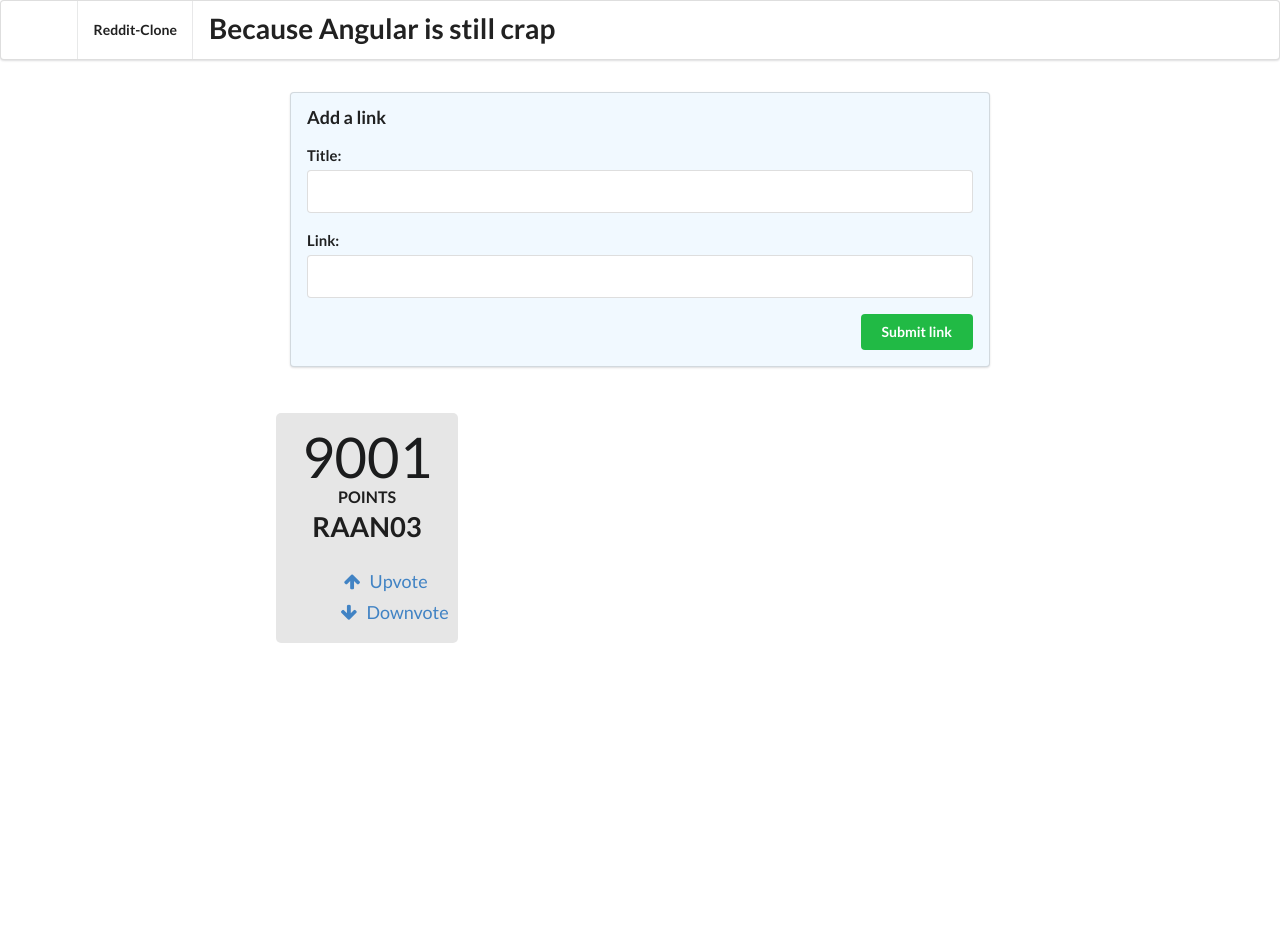
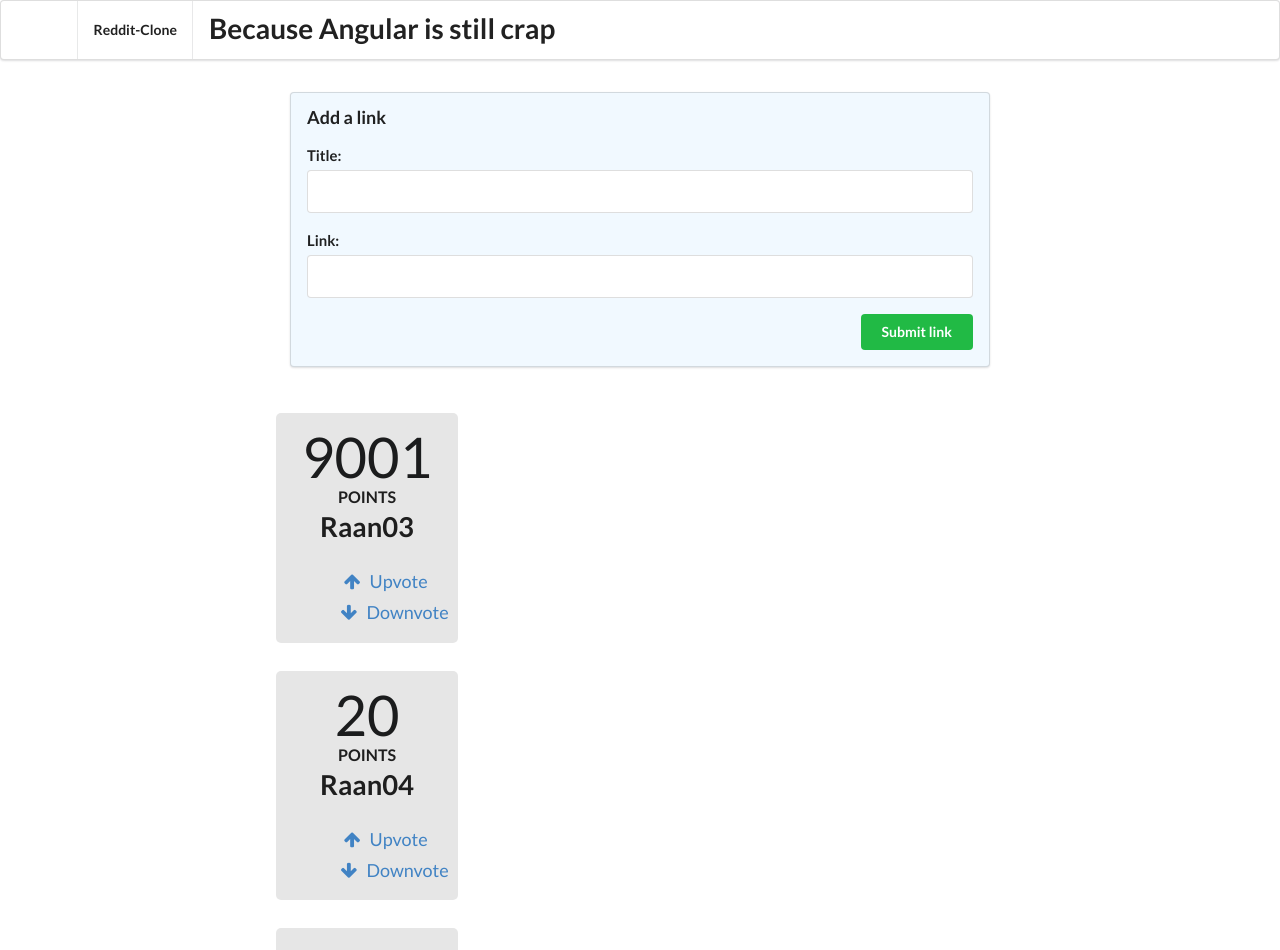
Before and after one commit to Raan03/Playground, an Angular app in the folder Angular/Reddit-Clone/: page / in a window 1280 px wide. Shown: the top 950 px of the page. Before the commit the page ends 800 px from the top, so only its background shows below. Built offline with nearby package versions, Linux system fonts and the light colour scheme.

Commit message:
Decouple Article, creating articles

```diff
--- a/Angular/Reddit-Clone/src/app/app.component.html
+++ b/Angular/Reddit-Clone/src/app/app.component.html
@@ -15,5 +15,8 @@
 	</button>
 </form>
 <div class="ui grid posts">
-	<app-article></app-article>
+	<app-article
+		*ngFor="let article of articles"
+		[article]="article">
+	</app-article>
 </div>
--- a/Angular/Reddit-Clone/src/app/app.component.ts
+++ b/Angular/Reddit-Clone/src/app/app.component.ts
@@ -1,4 +1,5 @@
 import { Component } from '@angular/core';
+import { Article } from './article/article.model';
 
 @Component({
   selector: 'app-root',
@@ -6,8 +7,20 @@ import { Component } from '@angular/core';
   styleUrls: ['./app.component.css']
 })
 export class AppComponent {
+	articles: Article[];
+
+	constructor(){
+		this.articles = [
+					new Article('Raan03', 'http://www.raan03.be', 9001),
+					new Article('Raan04', 'http://www.raan04.be', 20),
+					new Article('Raan02', 'http://www.raan02.be', 141)
+		]
+	}
+
 	addArticle(title: HTMLInputElement, link: HTMLInputElement): boolean{
+		this.articles.push(new Article(title.value, link.value, 1));
 		console.log(`Adding article title: ${title.value} and link: ${link.value}`);
+
 		return false;
 	}
 }
--- a/Angular/Reddit-Clone/src/app/article/article.component.ts
+++ b/Angular/Reddit-Clone/src/app/article/article.component.ts
@@ -1,4 +1,4 @@
-import { Component, OnInit, HostBinding } from '@angular/core';
+import { Component, OnInit, Input, HostBinding } from '@angular/core';
 import { Article } from './article.model';
 
 @Component({
@@ -8,16 +8,10 @@ import { Article } from './article.model';
 })
 export class ArticleComponent implements OnInit {
   @HostBinding('attr.class') cssClass = 'row';
-  article: Article;
+  @Input() article: Article;
 
   constructor()
   {
-	  this.article = new Article(
-		"RAAN03",
-		"http://www.raan03.be",
-		9001
-	  );
-
   }
 
 	voteUp() : boolean{
--- a/Angular/Reddit-Clone/src/app/article/article.model.ts
+++ b/Angular/Reddit-Clone/src/app/article/article.model.ts
@@ -30,6 +30,7 @@ export class Article {
 			// return www.raan03.be
 			return domainAndPath.split('/')[0]
 		}catch(err){
+			console.log(`Something went wrong: ${err}`);
 			return null;
 		}
 	}
```
